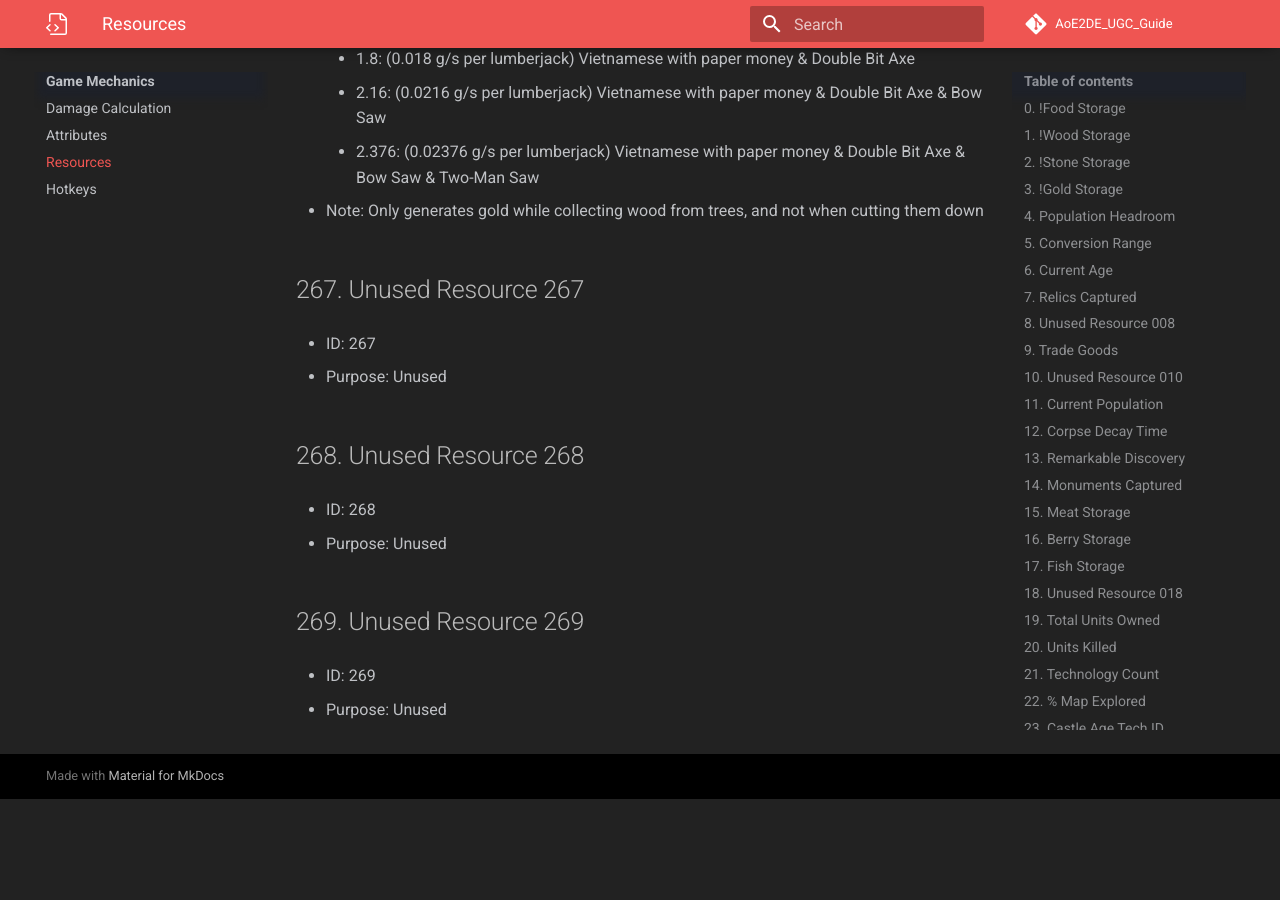
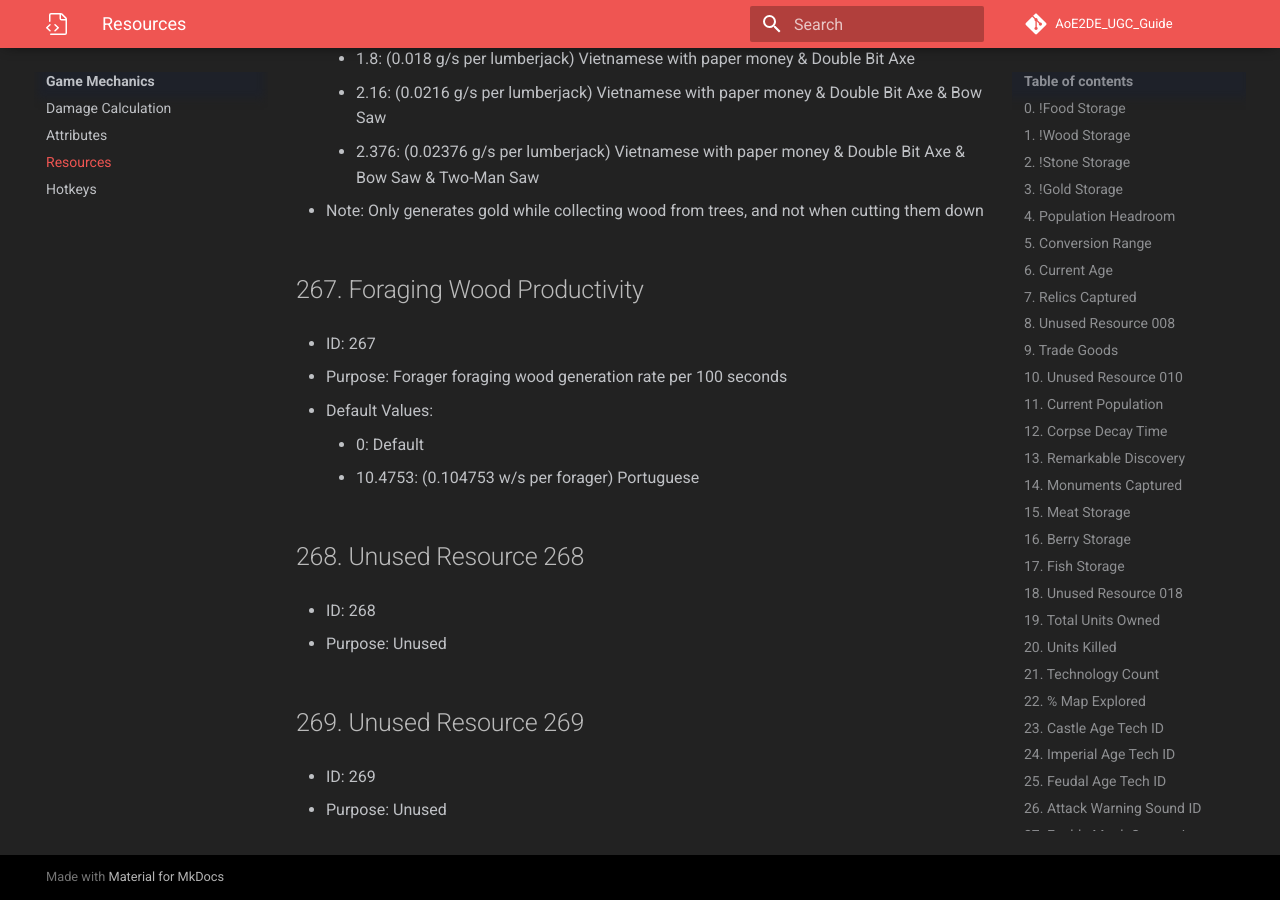
Before and after one commit to Divy1211/AoE2DE_UGC_Guide, an MkDocs documentation site: the page built from docs/general/resources/resources.md, in a window 1280 px wide and 900 px high, scrolled down 58532 px. Built offline with MkDocs 1.6.1 and Material for MkDocs 9.7.7, drawn with Linux system fonts in a browser that asks for light colours; comment, search, counter and statistics services are not loaded; before the commit the page ends 59331 px from its top, so only the background shows below that.

Commit message:
added porto res

```diff
--- a/docs/general/resources/resources.md
+++ b/docs/general/resources/resources.md
@@ -2254,11 +2254,16 @@ This page is a list of all the player resources in the scenario editor and their
 
 - Note: Only generates gold while collecting wood from trees, and not when cutting them down
 
-## 267. Unused Resource 267
+## 267. Foraging Wood Productivity
 
 - ID: 267
 
-- Purpose: Unused
+- Purpose: Forager foraging wood generation rate per 100 seconds
+
+- Default Values:
+
+    - 0:  Default
+    - 10.4753:  (0.104753 w/s per forager) Portuguese
 
 ## 268. Unused Resource 268
 
```
Also changed, not shown: docs/general/resources/res_desc.json.
